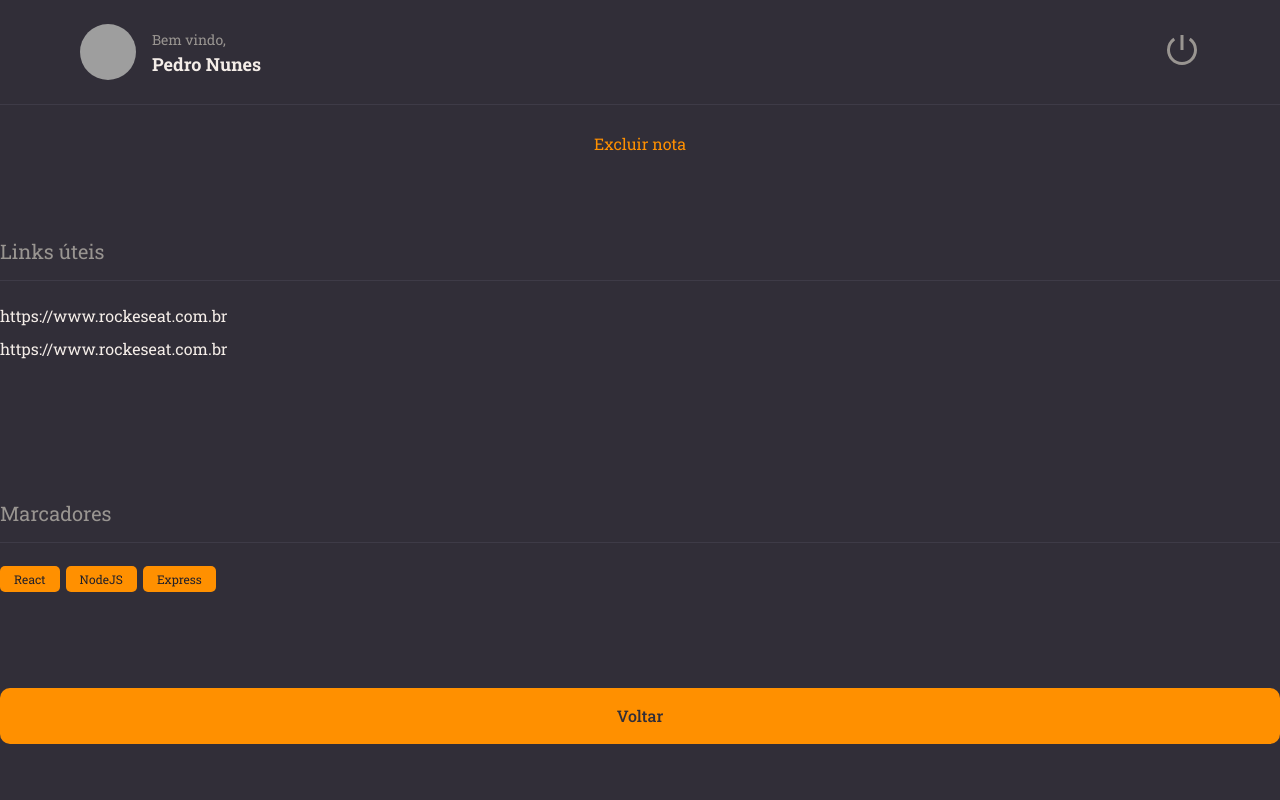
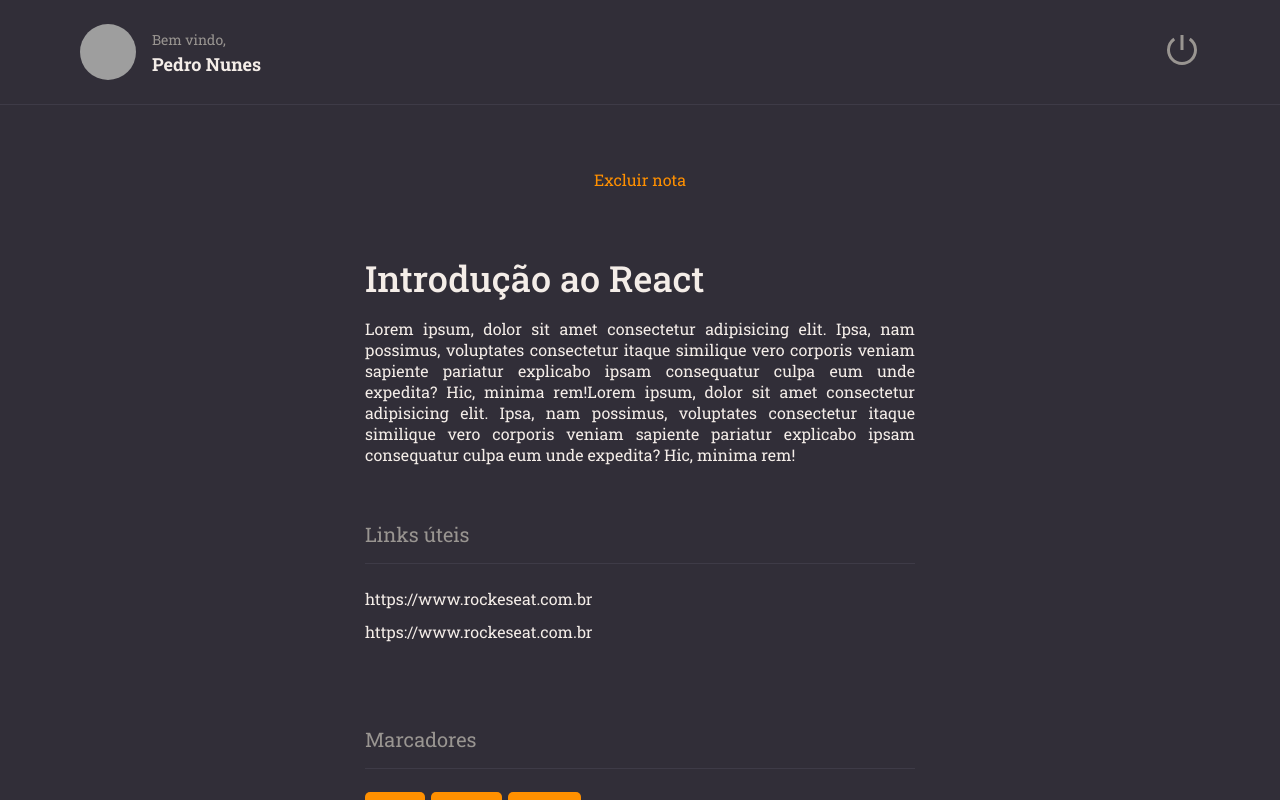
Before and after one commit to PedroNnsM/rocketNotes, a React (Vite) app: page / in a window 1280 px wide. Built offline with nearby package versions, Linux system fonts and the light colour scheme; grey boxes are pictures that could not be loaded.

Commit message:
Details page finish

```diff
--- a/src/pages/Details/index.jsx
+++ b/src/pages/Details/index.jsx
@@ -1,4 +1,4 @@
-import { Container, Links } from "./styles.js";
+import { Container, Links, Content } from "./styles.js";
 
 import { Button } from "../../components/Button/index.jsx";
 import { ButtonText } from "../../components/ButtonText/index.jsx";
@@ -10,9 +10,17 @@ export function Details() {
   return (
     <Container>
       <Header />
+      <main>
+        <Content>
+          <ButtonText title="Excluir nota" />
 
-      <ButtonText title='Excluir nota' />
+          <h1>
+            Introdução ao React
+          </h1>
 
+          <p>
+          Lorem ipsum, dolor sit amet consectetur adipisicing elit. Ipsa, nam possimus, voluptates consectetur itaque similique vero corporis veniam sapiente pariatur explicabo ipsam consequatur culpa eum unde expedita? Hic, minima rem!Lorem ipsum, dolor sit amet consectetur adipisicing elit. Ipsa, nam possimus, voluptates consectetur itaque similique vero corporis veniam sapiente pariatur explicabo ipsam consequatur culpa eum unde expedita? Hic, minima rem!
+          </p>
           <Section title="Links úteis">
             <Links>
               <li>
@@ -28,13 +36,15 @@ export function Details() {
             </Links>
           </Section>
 
-      <Section title='Marcadores '>
-        <Tag title='React' />
-        <Tag title='NodeJS' />
-        <Tag title='Express' />
+          <Section title="Marcadores ">
+            <Tag title="React" />
+            <Tag title="NodeJS" />
+            <Tag title="Express" />
           </Section>
 
           <Button title="Voltar" />
+        </Content>
+      </main>
     </Container>
   );
 }
--- a/src/pages/Details/styles.js
+++ b/src/pages/Details/styles.js
@@ -9,6 +9,12 @@ export const Container = styled.div`
   grid-template-areas:
     "header"
     "content";
+
+  > main {
+    grid-area: content;
+    overflow-y: scroll;
+    padding: 64px 0;
+  }
 `;
 
 export const Links = styled.ul`
@@ -22,3 +28,26 @@ export const Links = styled.ul`
     }
   }
 `;
+
+export const Content = styled.div`
+  max-width: 550px;
+  margin: 0 auto;
+
+  display: flex;
+  flex-direction: column;
+
+  > bottom:first-child {
+    align-self: end;
+  }
+
+  > h1 {
+    font-size: 36px;
+    font-weight: 500;
+    padding-top: 64px;
+  }
+  > p {
+    font-size: 16px;
+    margin-top: 16px;
+    text-align: justify;
+  }
+`;
```
Lines whose indentation alone changed are shown as unchanged.
